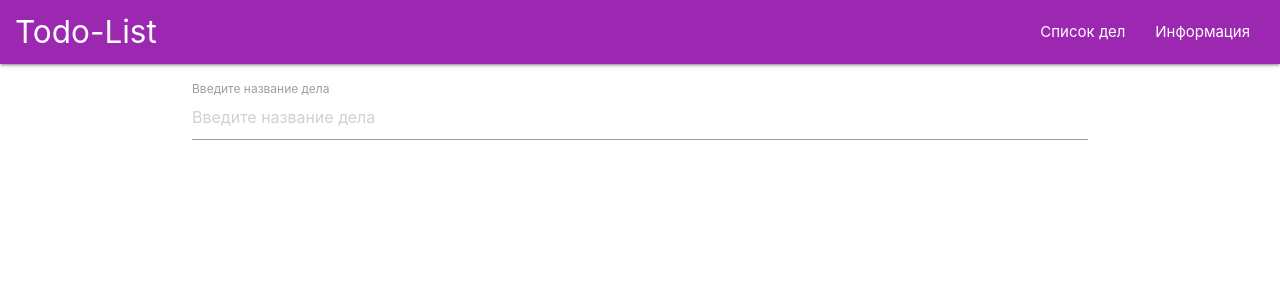
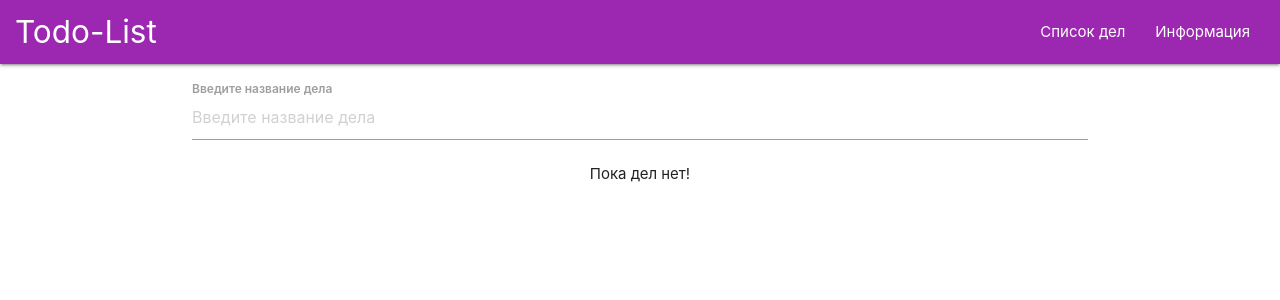
Before and after one commit to Valeriy8500/todo-list-2, a React (Create React App) app: page / in a window 1280 px wide. Shown: the top 300 px of the page. Built offline with nearby package versions, Linux system fonts and the light colour scheme.

Commit message:
Добавление функционала в App и TodoList

```diff
--- a/src/App.tsx
+++ b/src/App.tsx
@@ -16,12 +16,32 @@ const App: React.FC = () => {
     setTodos(prev => [newTodo, ...prev]);
   };
 
+  const toggleHandler = (id: number) => {
+    setTodos(prev =>
+      prev.map(todo => {
+        if (todo.id === id) {
+          return {
+            ...todo,
+            completed: !todo.completed
+          };
+        }
+        return todo;
+      }));
+  };
+
+  const removeHandler = (id: number) => {
+    setTodos(prev => prev.filter(todo => todo.id !== id));
+  };
+
   return (
     <>
       <NavBar />
       <div className='container'>
         <TodoForm addHandler={addHandler} />
-        <TodoList todos={todos} />
+        <TodoList
+          todos={todos}
+          onToggle={toggleHandler}
+          onRemove={removeHandler} />
       </div>
     </>
   );
--- a/src/components/todoForm.tsx
+++ b/src/components/todoForm.tsx
@@ -7,13 +7,13 @@ interface ITodoFormProps {
 /**
  * В компоненте представленны 2 варианта его реализации: через useState и useRef
  */
-export const TodoForm: React.FC<ITodoFormProps> = (props) => {
+export const TodoForm: React.FC<ITodoFormProps> = ({ addHandler }) => {
   const ref = React.useRef<HTMLInputElement>(null);
   // const [title, setTitle] = React.useState<string>('');
 
   const keyPressHandler = (e: React.KeyboardEvent) => {
     if (e.key === 'Enter') {
-            props.addHandler(ref.current!.value);
+      addHandler(ref.current!.value);
       ref.current!.value = '';
       // setTitle('');
     }
--- a/src/components/todoList.tsx
+++ b/src/components/todoList.tsx
@@ -3,17 +3,26 @@ import { ITodo } from '../interfaces';
 
 type TodoListProps = {
   todos: ITodo[];
-    // onToggle(id: number): void
-    // onRemove: (id: number) => void
+  onToggle(id: number): void;
+  onRemove: (id: number) => void;
 }
 
-const TodoList: React.FC<TodoListProps> = ({ todos }) => {
+const TodoList: React.FC<TodoListProps> = ({
+  todos,
+  onToggle,
+  onRemove
+}) => {
+
+  if (todos.length === 0) {
+    return <p className="center">Пока дел нет!</p>
+  }
+
   return (
     <ul>
       {todos.map(todo => {
-                const classes = ['todo']
+        const classes = ['todo'];
         if (todo.completed) {
-                    classes.push('completed')
+          classes.push('completed');
         }
 
         return (
@@ -22,11 +31,11 @@ const TodoList: React.FC<TodoListProps> = ({ todos }) => {
               <input
                 type="checkbox"
                 checked={todo.completed}
-                            />
+                onChange={onToggle.bind(null, todo.id)} />
               <span>{todo.title}</span>
               <i
                 className="material-icons red-text"
-                            >
+                onClick={() => onRemove(todo.id)}>
                 delete
               </i>
             </label>
--- a/src/index.css
+++ b/src/index.css
@@ -21,6 +21,10 @@ code {
   margin-top: 2rem;
 }
 
+.active {
+  font-weight: 600;
+}
+
 .todo {
   margin-bottom: 1rem;
 }
```
Also changed, not shown: 1 other file (tests, documents, lock files or other folders). Lines whose indentation alone changed are shown as unchanged.
